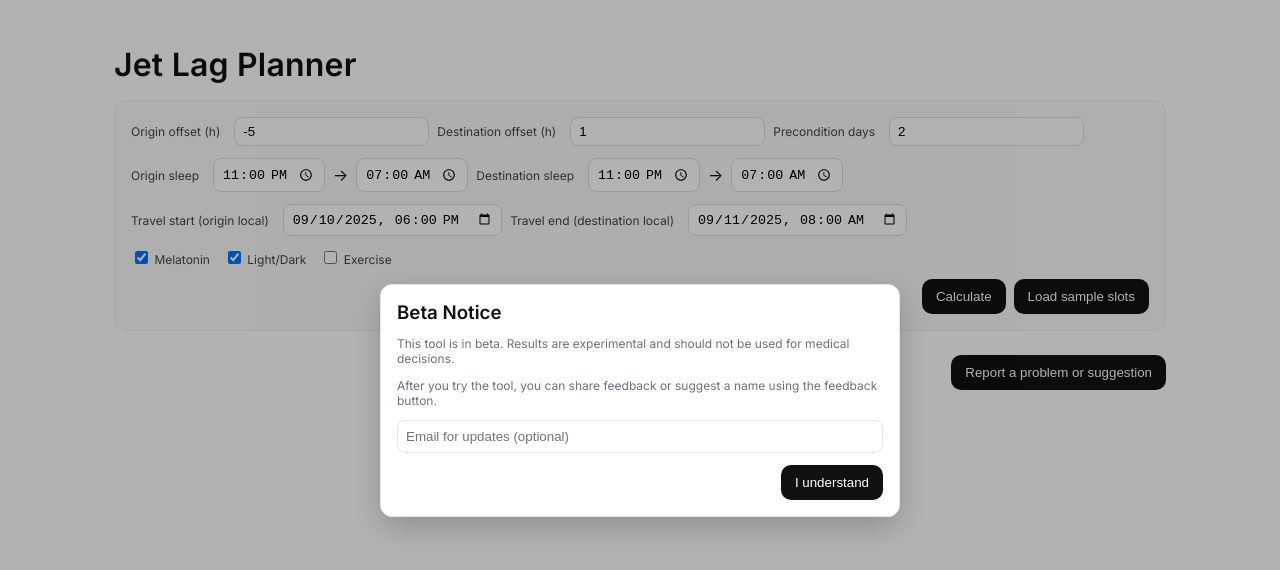
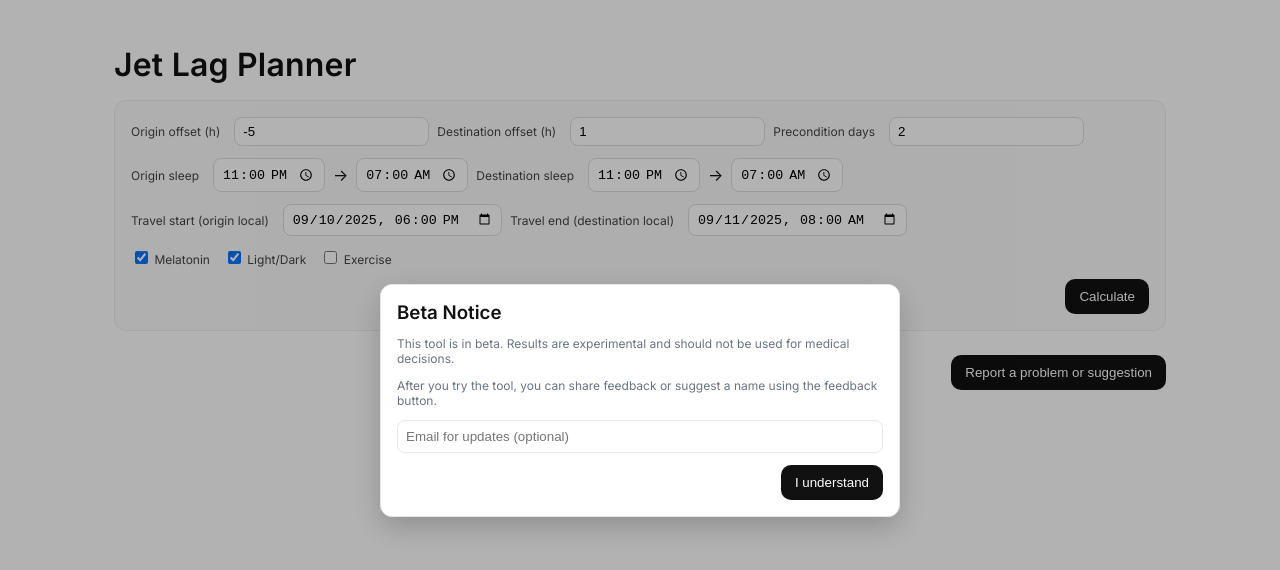
Before and after one commit to ladismrkolj/jetlag, a Next.js app in the folder frontend/: page / in a window 1280 px wide. Shown: the top 570 px of the page. Built offline with nearby package versions, Linux system fonts and the light colour scheme.

Commit message:
remove load sample data button

```diff
--- a/frontend/app/page.tsx
+++ b/frontend/app/page.tsx
@@ -18,7 +18,6 @@ export default function Page() {
   const [useExercise, setUseExercise] = useState(false)
   const [preDays, setPreDays] = useState(2)
   const [events, setEvents] = useState<any[] | null>(null)
-  const [debugSlots, setDebugSlots] = useState<any[] | null>(null)
   const [loading, setLoading] = useState(false)
   const [error, setError] = useState<string | null>(null)
   const [reportOpen, setReportOpen] = useState(false)
@@ -77,21 +76,7 @@ export default function Page() {
     }
   }
 
-  const onLoadSample = async () => {
-    setLoading(true)
-    setError(null)
-    try {
-      const res = await fetch('/debug-slots.json')
-      if (!res.ok) throw new Error(`Fetch error: ${res.status}`)
-      const data = await res.json()
-      setDebugSlots(data)
-      setEvents(null)
-    } catch (err:any) {
-      setError(err.message || 'Unknown error')
-    } finally {
-      setLoading(false)
-    }
-  }
+  // removed sample slots loader
 
   return (
     <main className={styles.main}>
@@ -128,16 +113,15 @@ export default function Page() {
         </div>
         <div className={styles.actions}>
           <button type="submit" disabled={loading}>{loading ? 'Calculating…' : 'Calculate'}</button>
-          <button type="button" onClick={onLoadSample} disabled={loading}>Load sample slots</button>
+
         </div>
       </form>
 
       {error && <p className={styles.error}>{error}</p>}
 
       {events && <TimetableGrid events={events} originOffset={originOffset} destOffset={destOffset} />}
-      {debugSlots && <DebugSlotsGrid slots={debugSlots} originOffset={originOffset} destOffset={destOffset} />}
 
-      {(events || debugSlots) && (
+      {events && (
         <div className={styles.emojiBand}>
           <button className={styles.emojiButton} aria-label="Love it" onClick={() => { setQuickRating('heart'); setQuickOpen(true); setQuickMessage(null) }}>❤️</button>
           <button className={styles.emojiButton} aria-label="Great" onClick={() => { setQuickRating('party'); setQuickOpen(true); setQuickMessage(null) }}>🎉</button>
@@ -189,7 +173,7 @@ export default function Page() {
                       originOffset, destOffset, originSleepStart, originSleepEnd, destSleepStart, destSleepEnd,
                       travelStart, travelEnd, useMelatonin, useLightDark, useExercise, preDays
                     },
-                    data: events ?? debugSlots ?? null,
+                    data: events ?? null,
                     userAgent: typeof navigator !== 'undefined' ? navigator.userAgent : 'unknown',
                     url: typeof location !== 'undefined' ? location.href : 'unknown',
                     screenshot,
@@ -198,9 +182,7 @@ export default function Page() {
                   // attach full rasterized slots
                   try {
                     let slotsPayload: any[] = []
-                    if (Array.isArray(debugSlots) && debugSlots.length) {
-                      slotsPayload = debugSlots
-                    } else if (Array.isArray(events) && events.length) {
+                    if (Array.isArray(events) && events.length) {
                       const days = groupEventsByUTCDate(events)
                       slotsPayload = ([] as any[]).concat(...days.map(d => d.slots))
                     }
```
